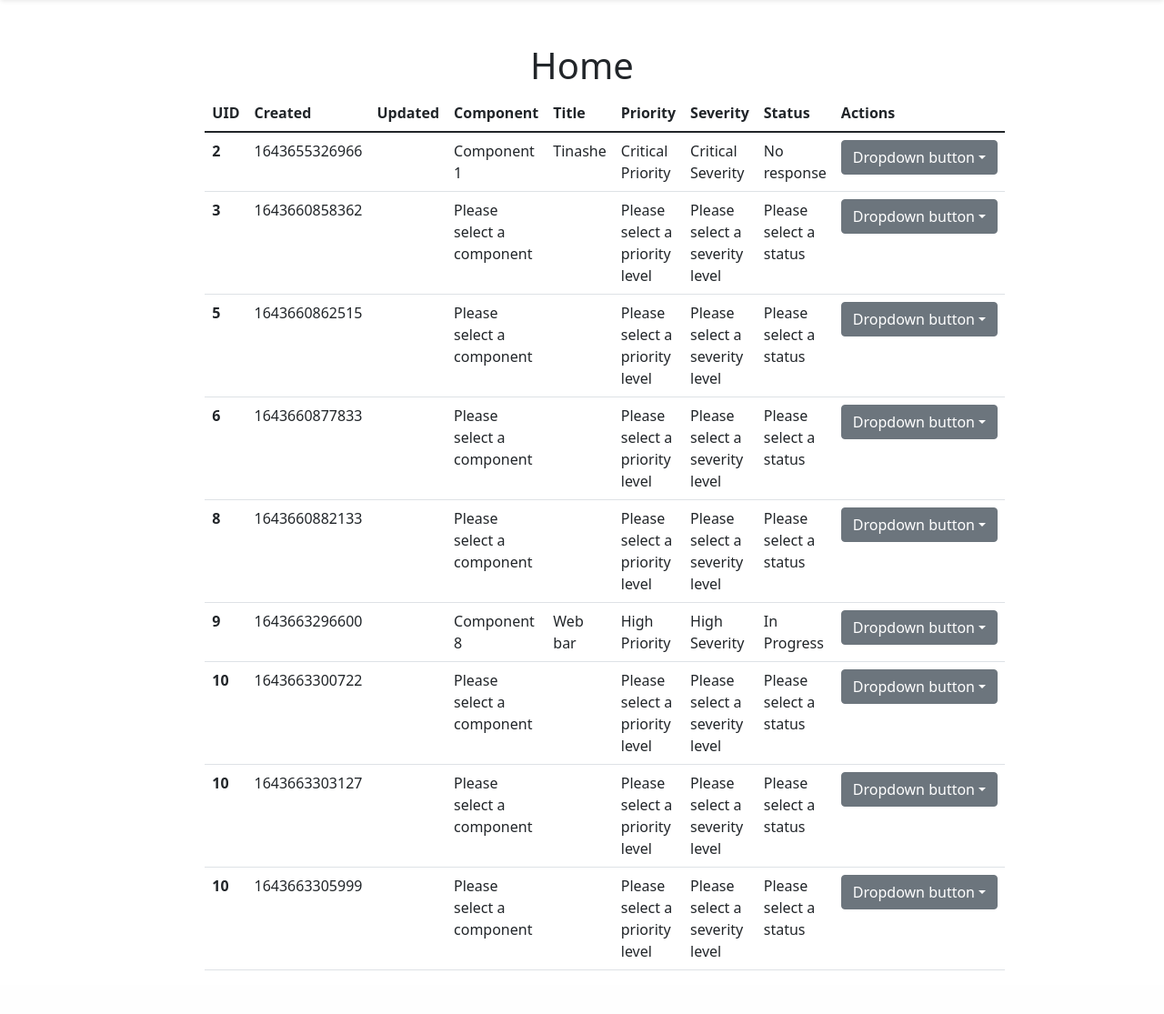
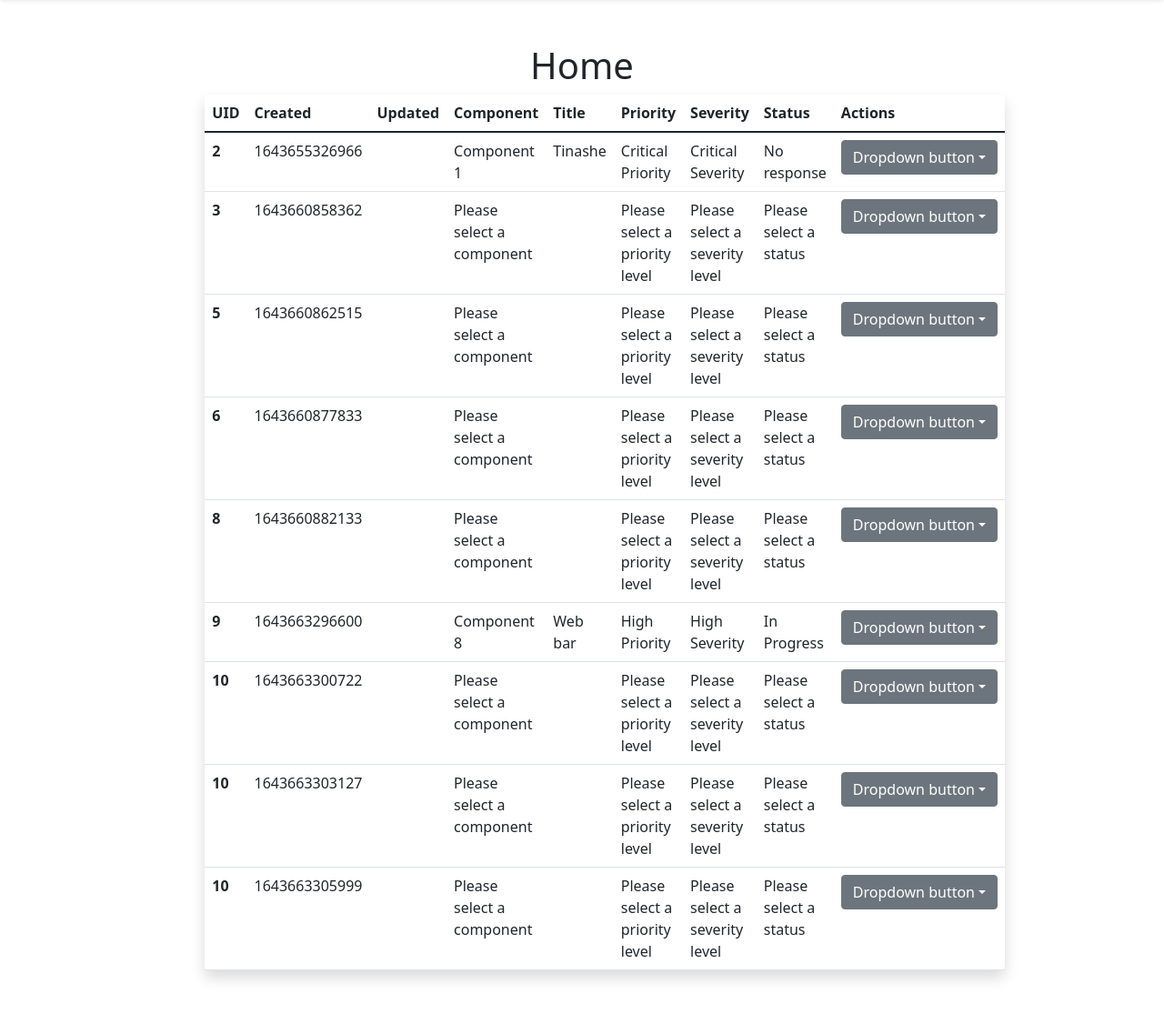
Before and after one commit to tkachikoti/bug_tracking_system, a Flask app: page / in a window 1280 px wide. Shown: the part 72-1187 px from the top of the page at 91% size. Before the commit the page ends 1139 px from the top, so only its background shows below. Run offline with Flask 2, Linux system fonts and the light colour scheme; some libraries are stand-ins or nearby versions.

Commit message:
add shadow to table on home page for design consistency

```diff
--- a/templates/index.html.jinja
+++ b/templates/index.html.jinja
@@ -3,7 +3,7 @@
 <div class="row">
     <div class="col-sm-2"></div>
     <div class="col-sm-8">
-        <table class="table table-responsive table-hover">
+        <table class="table table-responsive table-hover shadow p-3 mb-5 bg-body rounded">
             <thead>
                 <tr>
                     <th scope="col">UID</th>
```
